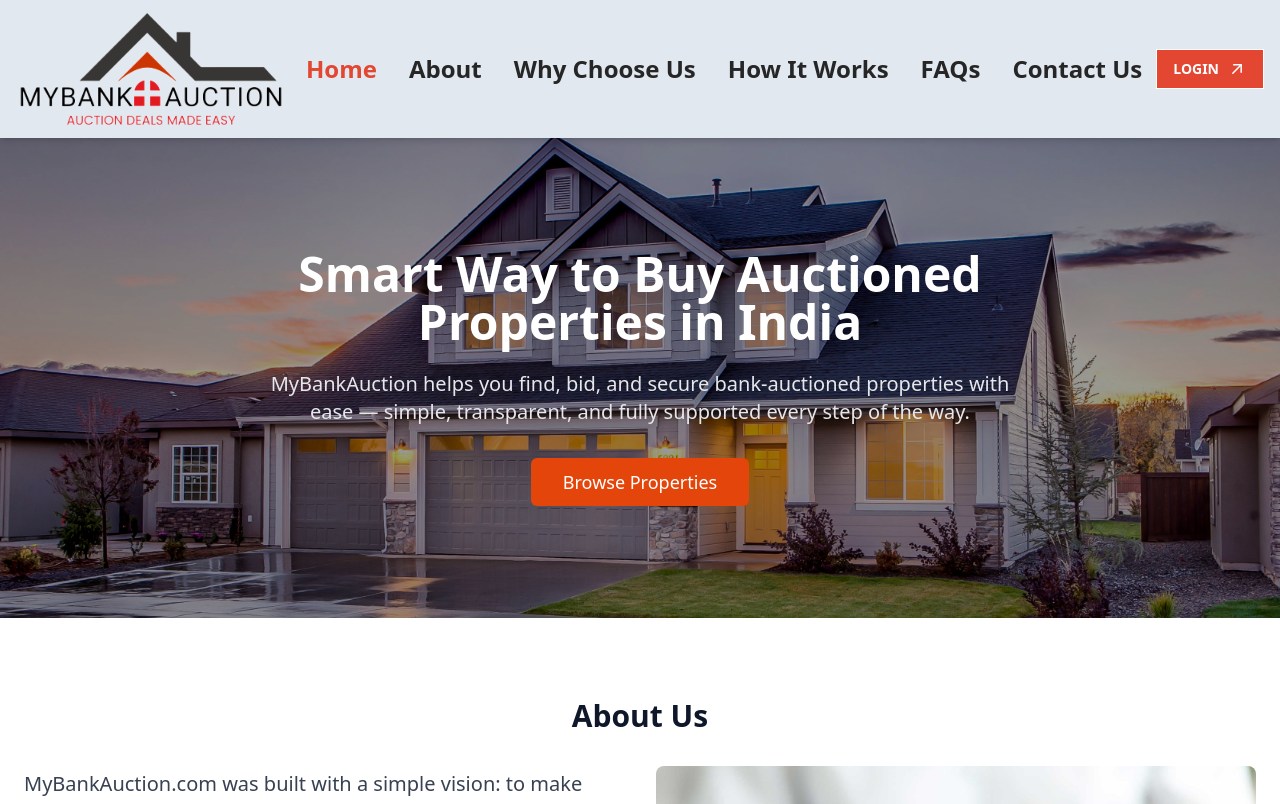
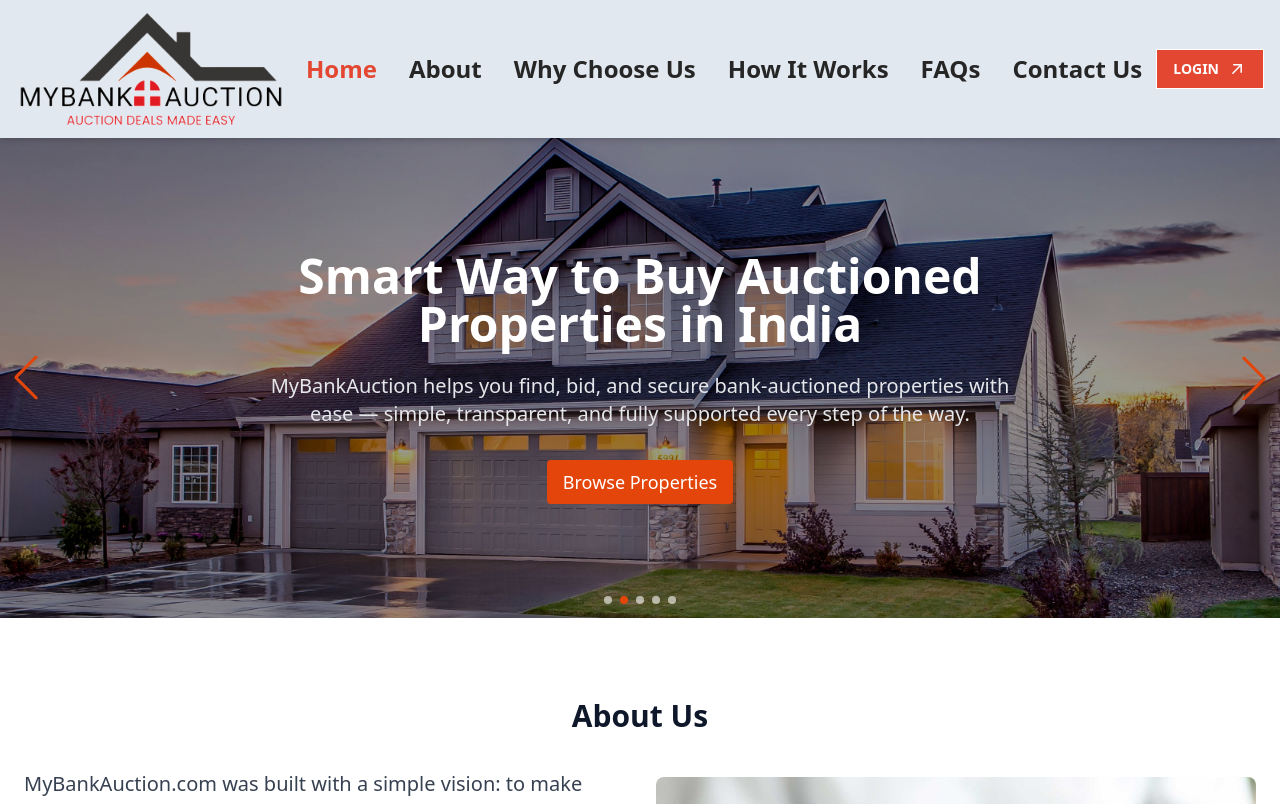
Before and after one commit to Mybankauction/mybankauction-portal, a React (Vite) app: page / in a window 1280 px wide. Shown: the top 804 px of the page. Built offline with nearby package versions, Linux system fonts and the light colour scheme.

Commit message:
implemented slider in hero page

```diff
--- a/package.json
+++ b/package.json
@@ -30,6 +30,7 @@
     "react-loader-spinner": "^6.1.6",
     "react-router-dom": "^7.1.2",
     "react-select": "^5.9.0",
+    "swiper": "^12.0.2",
     "tailwind-merge": "^2.6.0",
     "tailwindcss-animate": "^1.0.7",
     "vaul": "^1.1.2",
--- a/src/components/features/Filters.tsx
+++ b/src/components/features/Filters.tsx
@@ -203,8 +203,7 @@ export default function Filters({ setIsOpen }: any) {
     <section className='mx-auto flex-wrap gap- py-3 px-6 shadow border-gray-300 rounded bg-white '>
       <form
         onSubmit={handleSubmit}
-        // w-[340px]
-        className='flex flex-col gap-2 '
+        className='flex flex-col gap-2'
         onKeyDown={handleKeyDown}
       >
         {/* Auction ID */}
--- a/src/index.css
+++ b/src/index.css
@@ -64,3 +64,34 @@ input[type='number'] {
     scrollbar-width: none; /* Firefox */
   }
 }
+
+/* Custom Swiper styles to hide navigation on small screens */
+.swiper-button-prev,
+.swiper-button-next {
+  display: none;
+}
+
+/* Show navigation buttons on screens 768px and wider (tablets and desktops) */
+@media (min-width: 768px) {
+  .swiper-button-prev,
+  .swiper-button-next {
+    display: flex;
+  }
+}
+
+.swiper-button-next,
+.swiper-button-prev {
+  color: #E3450A !important;  /* arrow color */
+}
+
+/* Inactive bullets */
+.swiper-pagination-bullet {
+  background: #ffffff !important;   /* white */
+  opacity: 0.6;
+}
+
+/* Active bullet */
+.swiper-pagination-bullet-active {
+  background: #E3450A !important;   /* orange */
+  opacity: 1;
+}
--- a/src/landing_page/About.tsx
+++ b/src/landing_page/About.tsx
@@ -12,7 +12,7 @@ const About: React.FC = () => {
             MyBankAuction.com was built with a simple vision: to make quality assets affordable and accessible for everyone. As part of Simple Stone Assets & Services Pvt. Ltd., we specialize in connecting buyers with bank-auction and distressed assets across India. Every property listed is legally verified, transparent, and risk-free, ensuring smooth transactions and long-term value. Our mission is to bring trust, clarity, and opportunity into the distressed property market — helping homebuyers, investors, and businesses secure high-value assets at unmatched prices.
             </p>
           </div>
-          <div className="w-full">
+          <div className="w-full flex items-center">
             <img src={AuctionImg} alt="About MyBankAuction" className="w-full h-auto rounded-lg object-cover" />
           </div>
         </div>
--- a/src/landing_page/Hero.tsx
+++ b/src/landing_page/Hero.tsx
@@ -1,73 +1,105 @@
-import React, { useEffect, useState } from 'react'
+import React, { useState } from 'react'
+import { Swiper, SwiperSlide } from 'swiper/react'
+import { Navigation, Pagination, Autoplay } from 'swiper/modules'
+import 'swiper/css'
+import 'swiper/css/navigation'
+import 'swiper/css/pagination'
+
 import AuctionImg from "../assets/tall-building-white.jpg"
 import HeroImg from "../assets/property-auction.jpg"
 import HeroImg2 from "../assets/pexels-binyaminmellish-186077.jpg"
 import HeroImg3 from "../assets/pexels-binyaminmellish-106399.jpg"
 import HeroImg4 from "../assets/pexels-sebastians-731082.jpg"
-import { Link } from 'react-router-dom'
+
 import { Dialog, DialogContent, DialogHeader, DialogTitle } from '@/components/ui/dialog'
 import LoginForm from '@/components/auth/LoginForm'
 import SignupForm from '@/components/auth/SignupForm'
 
-// xl:[background-position-y:-180px]
 const Hero: React.FC = () => {
-  const heroImages = [HeroImg, HeroImg2, HeroImg3, HeroImg4, AuctionImg]
-  const [currentIndex, setCurrentIndex] = useState(0)
-
-  useEffect(() => {
-    const intervalId = setInterval(() => {
-      setCurrentIndex((prev) => (prev + 1) % heroImages.length)
-    }, 5000)
-
-    return () => clearInterval(intervalId)
-  }, [heroImages.length])
+  const heroImages = [
+    { id: 1, image: HeroImg, alt: 'Auction Property 1' },
+    { id: 2, image: HeroImg2, alt: 'Auction Property 2' },
+    { id: 3, image: HeroImg3, alt: 'Auction Property 3' },
+    { id: 4, image: HeroImg4, alt: 'Auction Property 4' },
+    { id: 5, image: AuctionImg, alt: 'Auction Property 5' },
+  ]
 
   const [authOpen, setAuthOpen] = useState(false)
   const [activeTab, setActiveTab] = useState<'login' | 'signup'>('login')
 
   return (
+    <div className="relative h-[60vh]">
+      <Swiper
+        modules={[Navigation, Pagination, Autoplay]}
+        navigation
+        pagination={{ clickable: true }}
+        autoplay={{ delay: 4000 }}
+        loop={true}
+        className="h-full"
+      >
+        {heroImages.map((img) => (
+          <SwiperSlide key={img.id}>
             <div
-      className="relative bg-cover bg-center h-[60vh]"
-      style={{
-        backgroundImage: `url(${heroImages[currentIndex]})`,
-      }}
+              className="w-full h-full bg-cover bg-center relative"
+              style={{ backgroundImage: `url(${img.image})` }}
             >
-      <div className="absolute inset-0 bg-black/40" />
-      <div className="container mx-auto relative z-10 min-h-[60vh] px-4 md:px-6 flex items-center justify-center">
-        <div className="max-w-3xl mx-auto text-center">
+              {/* Overlay */}
+              <div className="absolute inset-0 bg-black/40 z-10" />
+
+              {/* Content */}
+              <div className="container mx-auto relative z-20 min-h-[60vh] px-4 md:px-6 flex items-center justify-center">
+                <div className="max-w-3xl mx-auto text-center text-white">
                   <h1 className="text-3xl md:text-4xl lg:text-5xl font-bold mb-6">
                     Smart Way to Buy Auctioned Properties in India
                   </h1>
                   <p className="text-lg md:text-xl mb-8 text-gray-200">
-        MyBankAuction helps you find, bid, and secure bank-auctioned properties with ease — simple, transparent, and fully supported every step of the way.</p>
+                    MyBankAuction helps you find, bid, and secure bank-auctioned properties with ease —
+                    simple, transparent, and fully supported every step of the way.
+                  </p>
                   <div className="flex flex-col sm:flex-row gap-4 justify-center">
                     <button
-            onClick={() => { setActiveTab('login'); setAuthOpen(true) }}
-            className="inline-flex items-center justify-center gap-2 whitespace-nowrap rounded-md font-medium ring-offset-background transition-colors focus-visible:outline-none focus-visible:ring-2 focus-visible:ring-ring focus-visible:ring-offset-2 disabled:pointer-events-none disabled:opacity-50 [&_svg]:pointer-events-none [&_svg]:size-4 [&_svg]:shrink-0 h-10 bg-[#E3450A] text-white hover:bg-[#E3450A]/90 px-8 py-6 text-lg w-full sm:w-auto"
+                      onClick={() => {
+                        setActiveTab('login')
+                        setAuthOpen(true)
+                      }}
+                      className="bg-[#E3450A] hover:bg-[#E3450A]/90 text-white text-lg px-4 py-2 rounded w-full sm:w-auto"
                     >
                       Browse Properties
                     </button>
                   </div>
                 </div>
               </div>
+            </div>
+          </SwiperSlide>
+        ))}
+      </Swiper>
 
+      {/* Auth Modal */}
       <Dialog open={authOpen} onOpenChange={setAuthOpen}>
-        <DialogContent className='max-w-sm max-h-[90vh] overflow-y-auto'>
+        <DialogContent className="max-w-sm max-h-[90vh] overflow-y-auto">
           <DialogHeader>
-            <DialogTitle className='text-lg font-bold'>
+            <DialogTitle className="text-lg font-bold">
               {activeTab === 'login' ? 'Login' : 'Sign Up'}
             </DialogTitle>
           </DialogHeader>
-          <div className='flex gap-2 mb-4'>
+          <div className="flex gap-2 mb-4">
             <button
               onClick={() => setActiveTab('login')}
-              className={`px-4 py-2 rounded border ${activeTab === 'login' ? 'bg-[#E34732] text-white border-[#E34732]' : 'bg-white text-neutral-800'}`}
+              className={`px-4 py-2 rounded border ${
+                activeTab === 'login'
+                  ? 'bg-[#E34732] text-white border-[#E34732]'
+                  : 'bg-white text-neutral-800'
+              }`}
             >
               Login
             </button>
             <button
               onClick={() => setActiveTab('signup')}
-              className={`px-4 py-2 rounded border ${activeTab === 'signup' ? 'bg-[#E34732] text-white border-[#E34732]' : 'bg-white text-neutral-800'}`}
+              className={`px-4 py-2 rounded border ${
+                activeTab === 'signup'
+                  ? 'bg-[#E34732] text-white border-[#E34732]'
+                  : 'bg-white text-neutral-800'
+              }`}
             >
               Sign Up
             </button>
--- a/src/pages/ItemDetails.tsx
+++ b/src/pages/ItemDetails.tsx
@@ -253,9 +253,12 @@ export default function ItemDetails() {
               <h1 className='font-bold text-xl pb-4 underline'>
                 Property Description:{' '}
               </h1>
-              <p>
-                {data?.["Description"]
-                  ? data.description
+              <p className='leading-7 mb-2'>
+                <span className='font-bold'>
+                  Description :
+                </span>
+                {data?.Description
+                  ? data.Description
                   : 'No description available for this property.'}
               </p>
               <div className='flex items-center justify-between *:py-2'>
--- /dev/null
+++ b/src/types/swiper-css.d.ts
@@ -0,0 +1,3 @@
+declare module 'swiper/css';
+declare module 'swiper/css/navigation';
+declare module 'swiper/css/pagination';
```
Also changed, not shown: 1 other file (tests, documents, lock files or other folders). Lines whose indentation alone changed are shown as unchanged.
